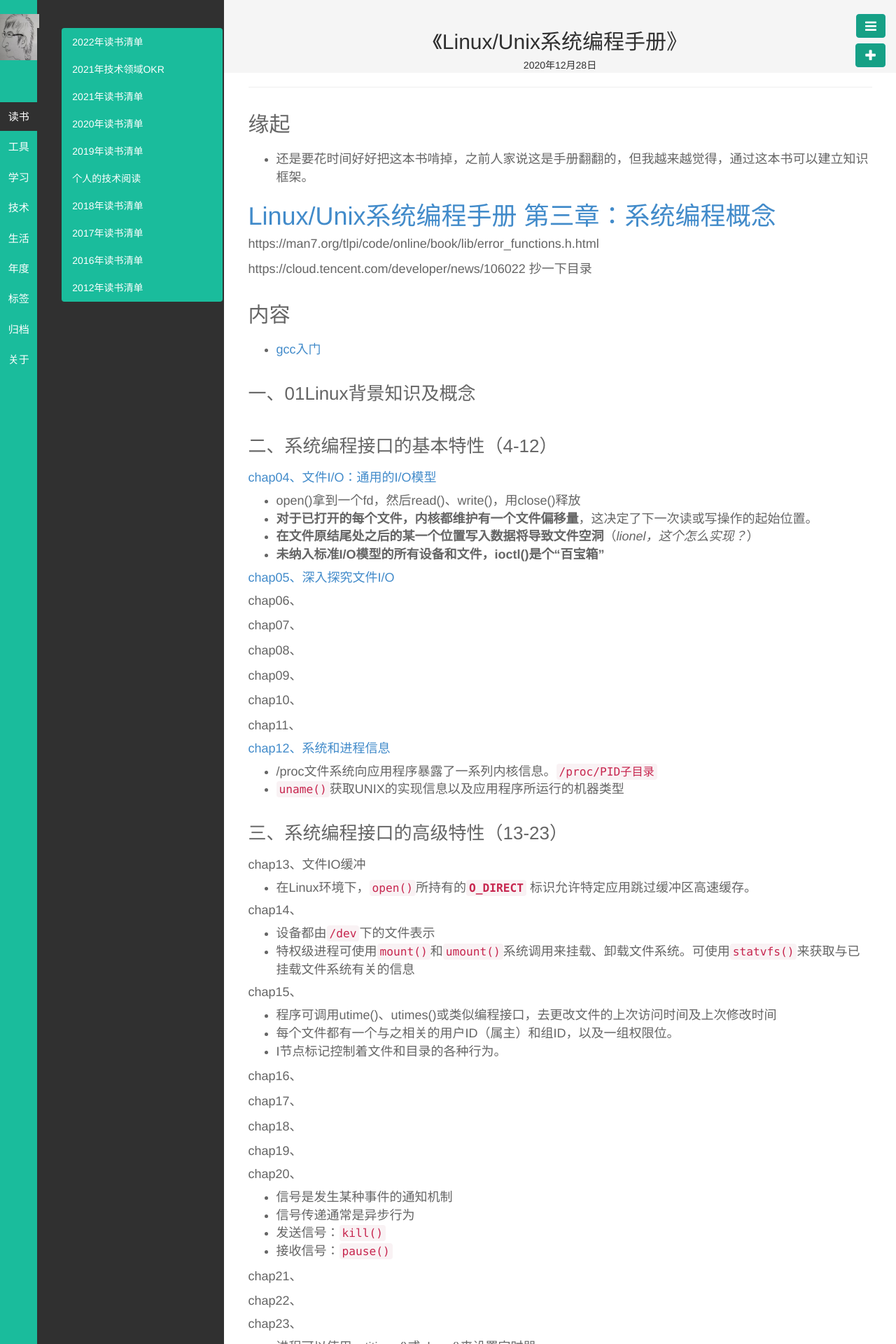
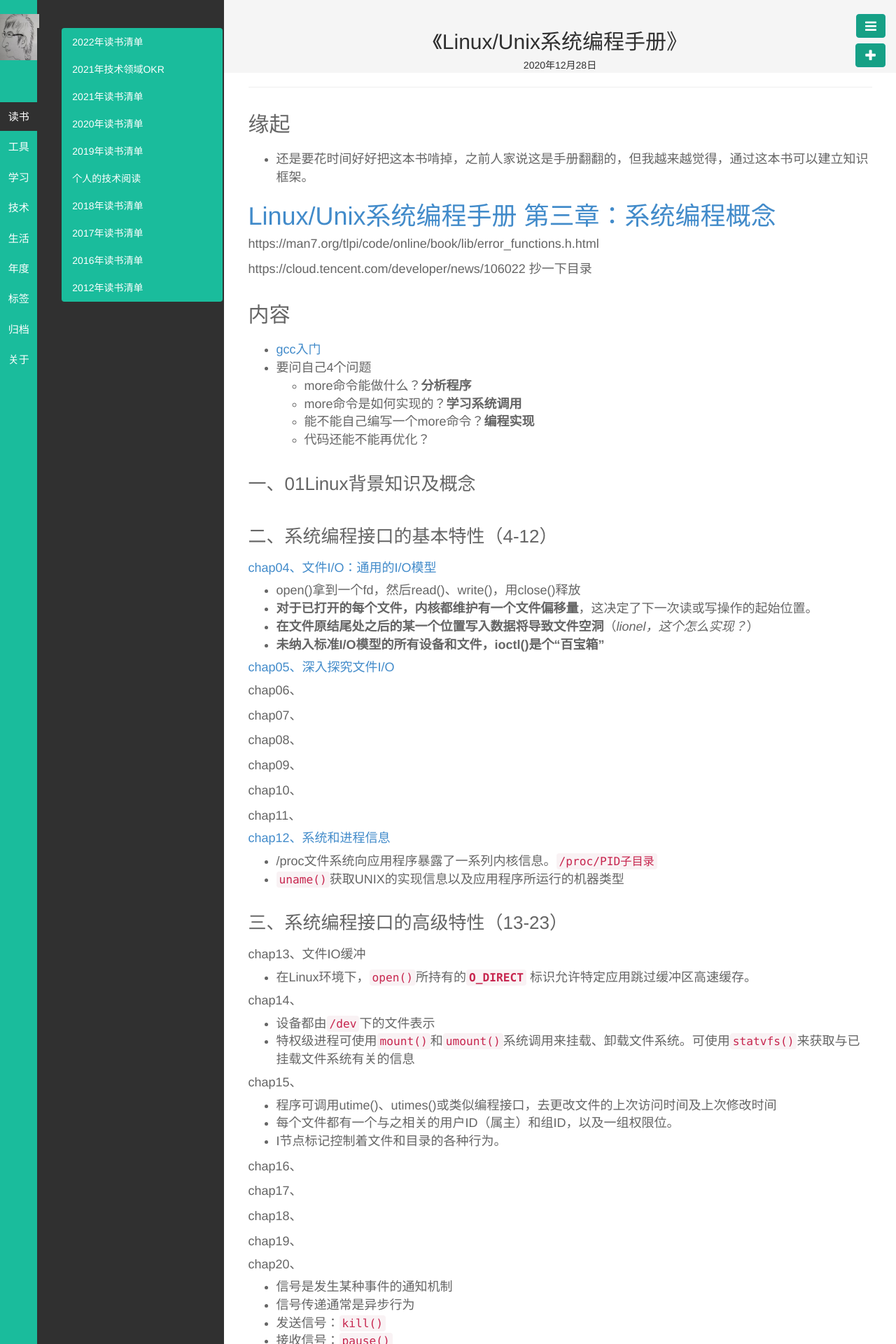
Before and after one commit to wolflion/blog, a Jekyll site: the page built from _posts/技术/2020-12-28-Unix-Programming-Manual.md, in a window 1280 px wide. Shown: the top 1920 px of the page at 70% size. Built offline with Jekyll 4.4.1, drawn with Linux system fonts in a browser that asks for light colours; some of the changed text lies outside the part shown.

Commit message:
Update 2020-12-28-Unix-Programming-Manual.md

```diff
--- a/_posts/技术/2020-12-28-Unix-Programming-Manual.md
+++ b/_posts/技术/2020-12-28-Unix-Programming-Manual.md
@@ -22,6 +22,11 @@ https://cloud.tencent.com/developer/news/106022 抄一下目录
 ##  内容
 
 + [gcc入门](https://gitee.com/fewolflion/BookNote/blob/master/01lioneloutput/21UnixPrograming/0gcc%E5%85%A5%E9%97%A8.md)
++ 要问自己4个问题
+  + more命令能做什么？**分析程序**
+  + more命令是如何实现的？**学习系统调用**
+  + 能不能自己编写一个more命令？**编程实现**
+  + 代码还能不能再优化？
 
 ### 一、01Linux背景知识及概念
 
```
